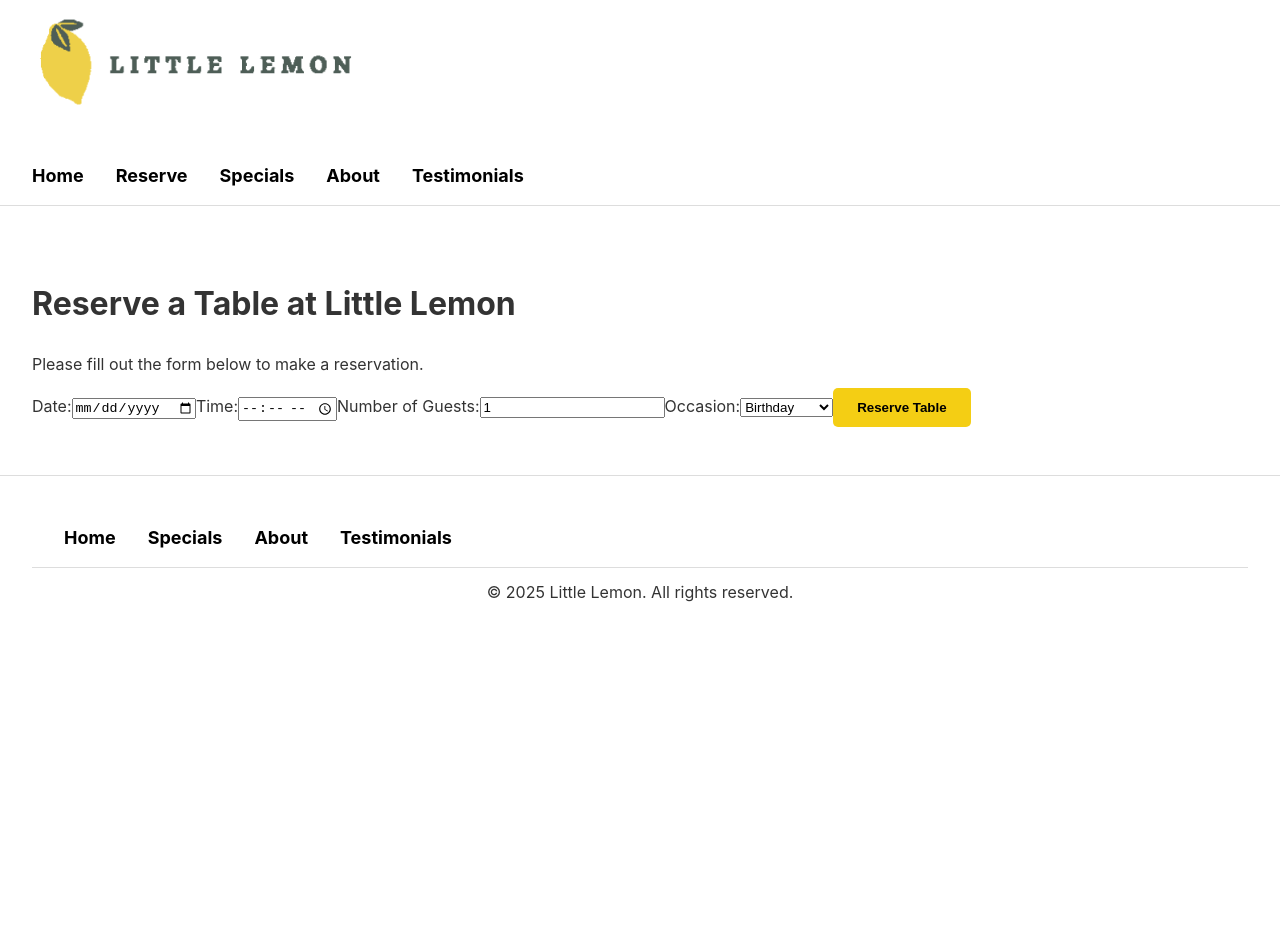
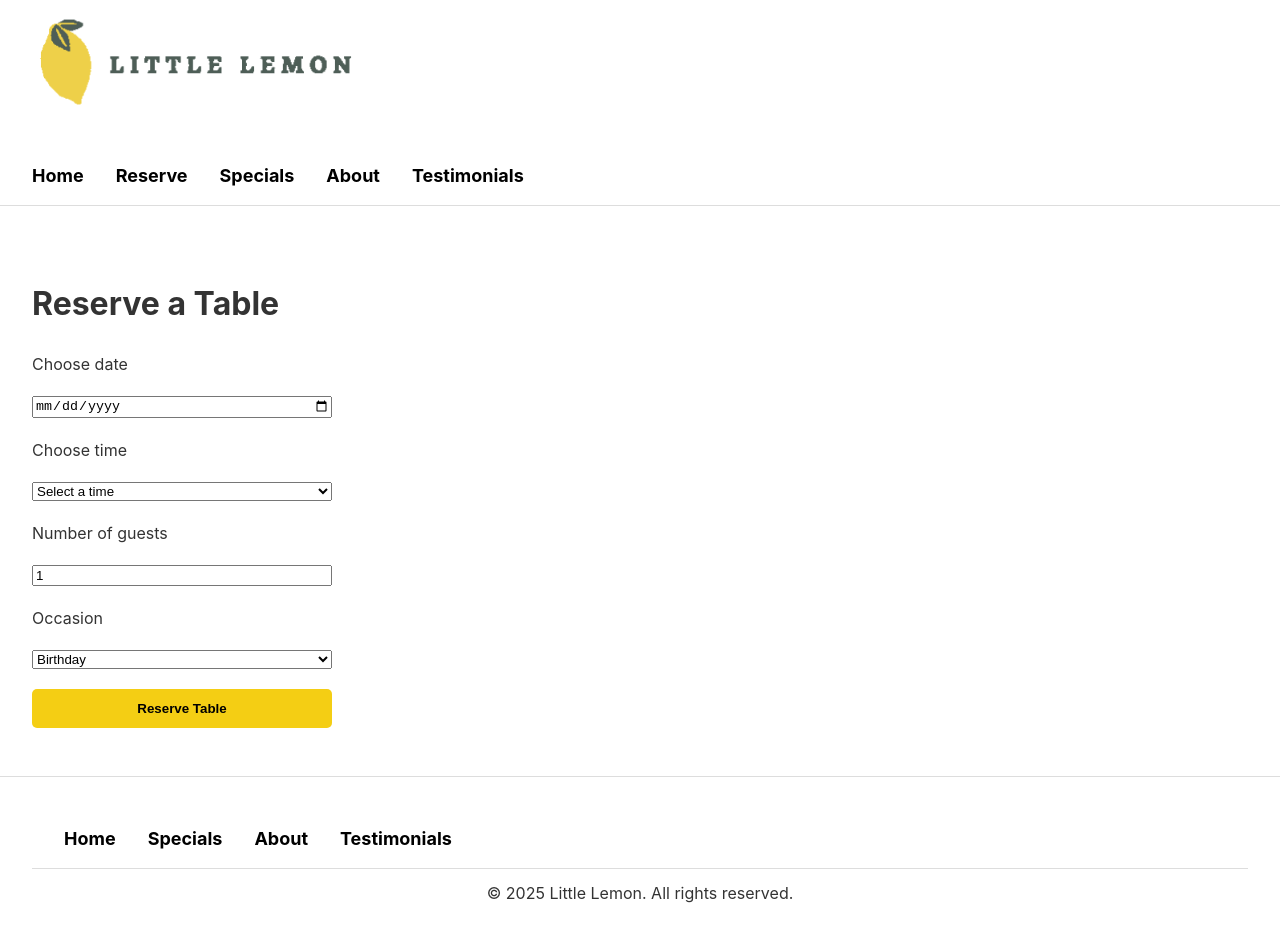
Before and after one commit to thyxphan/little-lemon-app, a React (Create React App) app: page /booking in a window 1280 px wide. Shown: the top 942 px of the page. Before the commit the page ends 800 px from the top, so only its background shows below. Built offline with nearby package versions, Linux system fonts and the light colour scheme.

Commit message:
Lift booking state to Main and update available times with reducer

```diff
--- a/src/components/BookingForm.js
+++ b/src/components/BookingForm.js
@@ -1,79 +1,45 @@
 import { useState } from "react";
 
-function BookingForm() {
-  const [formData, setFormData] = useState({
-    date: "",
-    time: "",
-    guests: 1,
-    occasion: "Birthday",
-  });
+function BookingForm({ availableTimes = [], dispatch }) {
+  const [date, setDate] = useState("");
+  const [time, setTime] = useState("");
+  const [guests, setGuests] = useState(1);
+  const [occasion, setOccasion] = useState("Birthday");
 
-  // Handles input changes
-  const handleChange = (e) => {
-    const { name, value } = e.target;
-    setFormData((prevData) => ({
-      ...prevData,
-      [name]: value,
-    }));
+  const handleDateChange = (e) => {
+    const selectedDate = e.target.value;
+    setDate(selectedDate);
+
+    // Dispatch an action to update available times
+    dispatch({ type: "UPDATE_TIMES", date: selectedDate });
   };
 
-  // Handles form submission
   const handleSubmit = (e) => {
     e.preventDefault();
-    console.log("Reservation submitted:", formData);
-    alert(`Reservation submitted!\n${JSON.stringify(formData, null, 2)}`);
-    // Reset form if needed
-    setFormData({
-      date: "",
-      time: "",
-      guests: 1,
-      occasion: "Birthday",
-    });
+    alert(`Table reserved: ${date} at ${time} for ${guests} guests (${occasion})`);
   };
 
   return (
-    <form onSubmit={handleSubmit}>
-      <label>
-        Date:
-        <input
-          type="date"
-          name="date"
-          value={formData.date}
-          onChange={handleChange}
-          required
-        />
-      </label>
+    <form style={{ display: "grid", maxWidth: "300px", gap: "20px" }} onSubmit={handleSubmit}>
+      <label htmlFor="res-date">Choose date</label>
+      <input type="date" id="res-date" value={date} onChange={handleDateChange} required />
 
-      <label>
-        Time:
-        <input
-          type="time"
-          name="time"
-          value={formData.time}
-          onChange={handleChange}
-          required
-        />
-      </label>
+      <label htmlFor="res-time">Choose time</label>
+      <select id="res-time" value={time} onChange={(e) => setTime(e.target.value)} required>
+        <option value="" disabled>Select a time</option>
+        {availableTimes.map((t) => (
+          <option key={t} value={t}>{t}</option>
+        ))}
+      </select>
 
-      <label>
-        Number of Guests:
-        <input
-          type="number"
-          name="guests"
-          value={formData.guests}
-          onChange={handleChange}
-          min="1"
-          required
-        />
-      </label>
+      <label htmlFor="guests">Number of guests</label>
+      <input type="number" id="guests" min="1" max="20" value={guests} onChange={(e) => setGuests(e.target.value)} required />
 
-      <label>
-        Occasion:
-        <select name="occasion" value={formData.occasion} onChange={handleChange}>
-          <option>Birthday</option>
-          <option>Anniversary</option>
-        </select>
-      </label>
+      <label htmlFor="occasion">Occasion</label>
+      <select id="occasion" value={occasion} onChange={(e) => setOccasion(e.target.value)} required>
+        <option>Birthday</option>
+        <option>Anniversary</option>
+      </select>
 
       <button type="submit">Reserve Table</button>
     </form>
--- a/src/components/BookingPage.js
+++ b/src/components/BookingPage.js
@@ -1,11 +1,10 @@
 import BookingForm from "./BookingForm";
 
-function BookingPage() {
+function BookingPage({ availableTimes, dispatch }) {
   return (
     <section>
-      <h2>Reserve a Table at Little Lemon</h2>
-      <p>Please fill out the form below to make a reservation.</p>
-      <BookingForm />
+      <h2>Reserve a Table</h2>
+      <BookingForm availableTimes={availableTimes} dispatch={dispatch} />
     </section>
   );
 }
--- a/src/components/Main.js
+++ b/src/components/Main.js
@@ -1,14 +1,43 @@
 import { Routes, Route } from "react-router-dom";
+import { useReducer } from "react";
+
 import CallToAction from "./CallToAction";
 import Specials from "./Specials";
 import Chicago from "./Chicago";
 import CustomersSay from "./CustomersSay";
 import BookingPage from "./BookingPage";
 
+/* -----------------------------
+   Reducer + Initializer
+------------------------------ */
+
+// Creates initial available times
+const initializeTimes = () => {
+  return ["17:00", "18:00", "19:00", "20:00", "21:00"];
+};
+
+// Handles updating times based on selected date
+const updateTimes = (state, action) => {
+  switch (action.type) {
+    case "UPDATE_TIMES":
+      // For now, return the same times regardless of date
+      return ["17:00", "18:00", "19:00", "20:00", "21:00"];
+    default:
+      return state;
+  }
+};
+
 function Main() {
+  const [availableTimes, dispatch] = useReducer(
+    updateTimes,
+    [],
+    initializeTimes
+  );
+
   return (
     <main>
       <Routes>
+        {/* Homepage */}
         <Route
           path="/"
           element={
@@ -20,10 +49,22 @@ function Main() {
             </>
           }
         />
+
+        {/* Individual pages */}
         <Route path="/specials" element={<Specials />} />
         <Route path="/chicago" element={<Chicago />} />
         <Route path="/testimonials" element={<CustomersSay />} />
-        <Route path="/booking" element={<BookingPage />} />  {/* Booking route */}
+
+        {/* Booking Page */}
+        <Route
+          path="/booking"
+          element={
+            <BookingPage
+              availableTimes={availableTimes}
+              dispatch={dispatch}
+            />
+          }
+        />
       </Routes>
     </main>
   );
```
